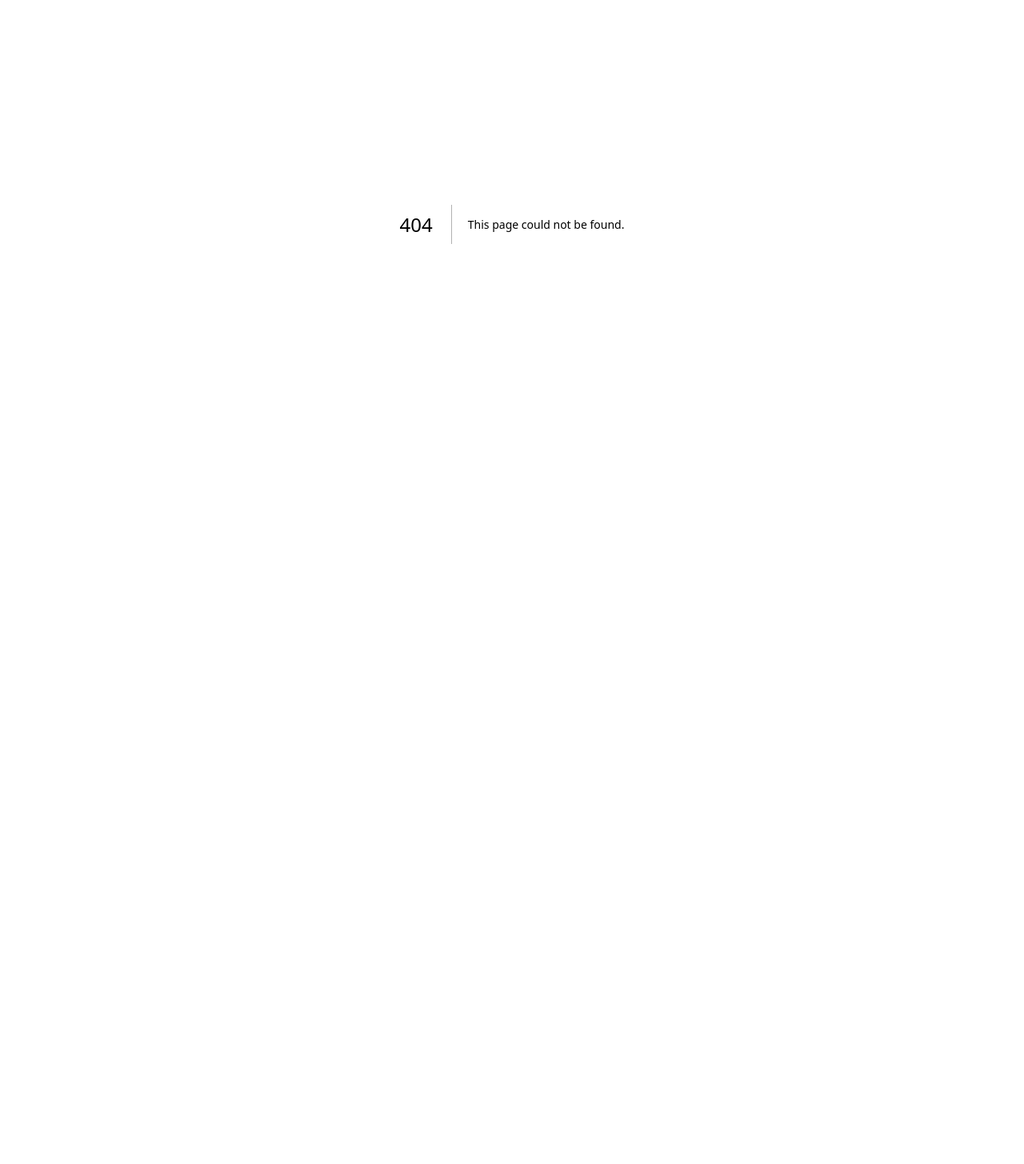
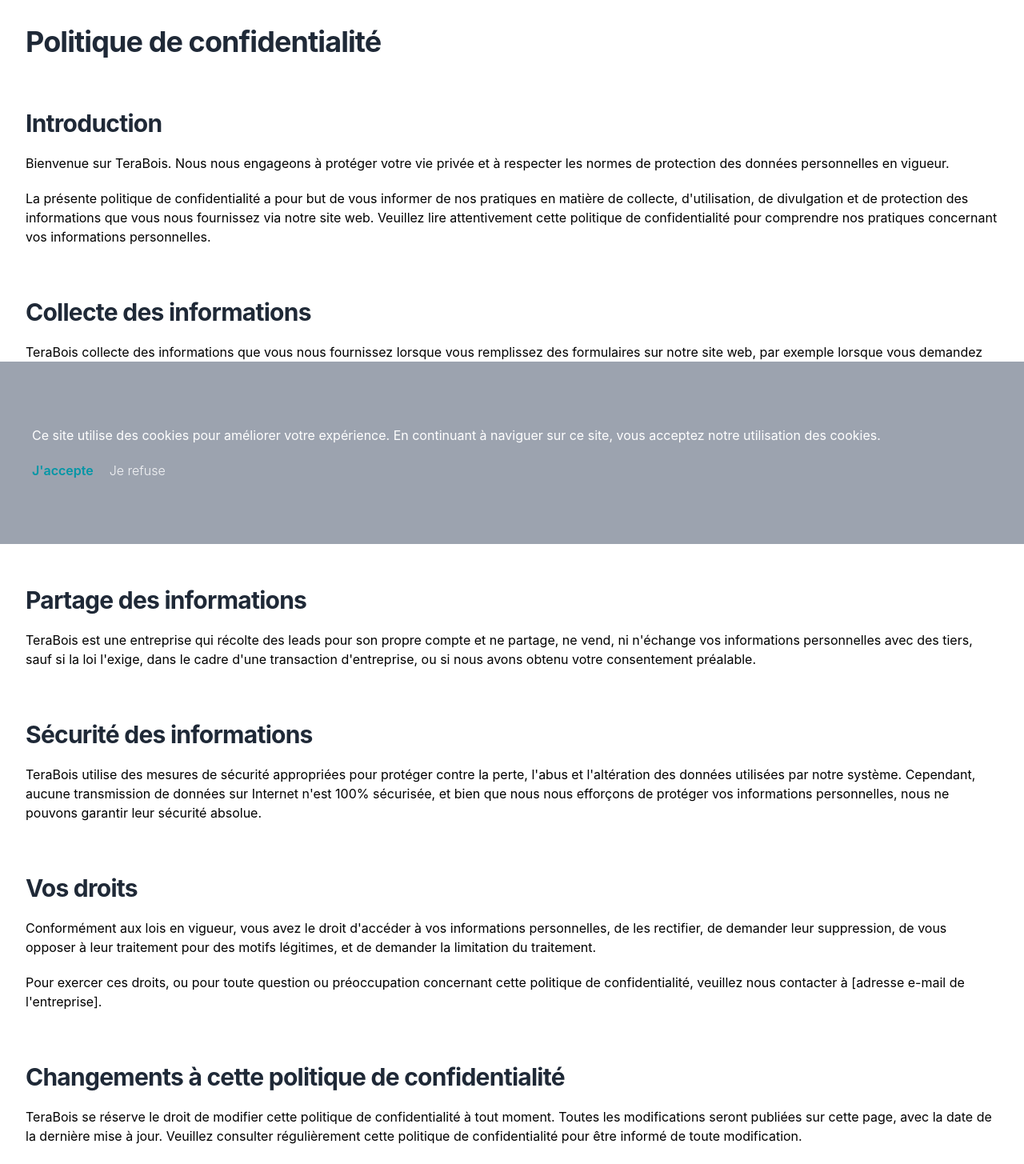
Before and after one commit to magicniclus/terabois, a Next.js app: page /politique-de-confidentialite in a window 1280 px wide. Before the commit this address had no page. Shown: the part 120-1575 px from the top of the page at 80% size. Before the commit the page ends 800 px from the top, so only its background shows below. Built offline with nearby package versions, Linux system fonts and the light colour scheme.

Commit message:
Create index.js

```diff
--- /dev/null
+++ b/pages/politique-de-confidentialite/index.js
@@ -0,0 +1,112 @@
+import React from "react";
+import Global from "../../layouts/Global";
+
+const index = () => {
+  return (
+    <Global>
+      <div className="mx-auto max-w-7xl  px-6 lg:px-8 pb-10">
+        <h1 className="text-3xl font-bold tracking-tight text-gray-800 sm:text-4xl  mt-16">
+          Politique de confidentialité
+        </h1>
+        <h2 className="text-2xl font-bold tracking-tight text-gray-800 sm:text-3xl  mt-16">
+          Introduction
+        </h2>
+        <p className="text-nomral font-normal mt-5">
+          Bienvenue sur TeraBois. Nous nous engageons à protéger votre vie
+          privée et à respecter les normes de protection des données
+          personnelles en vigueur.
+        </p>
+        <p className="text-nomral font-normal mt-5">
+          La présente politique de confidentialité a pour but de vous informer
+          de nos pratiques en matière de collecte, d'utilisation, de divulgation
+          et de protection des informations que vous nous fournissez via notre
+          site web. Veuillez lire attentivement cette politique de
+          confidentialité pour comprendre nos pratiques concernant vos
+          informations personnelles.
+        </p>
+        <h2 className="text-2xl font-bold tracking-tight text-gray-800 sm:text-3xl  mt-16">
+          Collecte des informations
+        </h2>
+        <p className="text-nomral font-normal mt-5">
+          TeraBois collecte des informations que vous nous fournissez lorsque
+          vous remplissez des formulaires sur notre site web, par exemple
+          lorsque vous demandez un devis pour une rénovation. Les informations
+          collectées peuvent inclure votre nom, adresse e-mail, numéro de
+          téléphone, adresse et autres détails relatifs à votre projet de
+          rénovation.
+        </p>
+        <h2 className="text-2xl font-bold tracking-tight text-gray-800 sm:text-3xl  mt-16">
+          Utilisation des informations
+        </h2>
+        <p className="text-nomral font-normal mt-5">
+          TeraBois utilise les informations recueillies pour vous fournir des
+          devis précis, répondre à vos questions, communiquer avec vous au sujet
+          de nos services, et améliorer nos offres et services.
+        </p>
+        <h2 className="text-2xl font-bold tracking-tight text-gray-800 sm:text-3xl  mt-16">
+          Partage des informations
+        </h2>
+        <p className="text-nomral font-normal mt-5">
+          TeraBois est une entreprise qui récolte des leads pour son propre
+          compte et ne partage, ne vend, ni n'échange vos informations
+          personnelles avec des tiers, sauf si la loi l'exige, dans le cadre
+          d'une transaction d'entreprise, ou si nous avons obtenu votre
+          consentement préalable.
+        </p>
+        <h2 className="text-2xl font-bold tracking-tight text-gray-800 sm:text-3xl  mt-16">
+          Sécurité des informations
+        </h2>
+        <p className="text-nomral font-normal mt-5">
+          TeraBois utilise des mesures de sécurité appropriées pour protéger
+          contre la perte, l'abus et l'altération des données utilisées par
+          notre système. Cependant, aucune transmission de données sur Internet
+          n'est 100% sécurisée, et bien que nous nous efforçons de protéger vos
+          informations personnelles, nous ne pouvons garantir leur sécurité
+          absolue.
+        </p>
+        <h2 className="text-2xl font-bold tracking-tight text-gray-800 sm:text-3xl  mt-16">
+          Vos droits
+        </h2>
+        <p className="text-nomral font-normal mt-5">
+          Conformément aux lois en vigueur, vous avez le droit d'accéder à vos
+          informations personnelles, de les rectifier, de demander leur
+          suppression, de vous opposer à leur traitement pour des motifs
+          légitimes, et de demander la limitation du traitement.
+        </p>
+        <p className="text-nomral font-normal mt-5">
+          Pour exercer ces droits, ou pour toute question ou préoccupation
+          concernant cette politique de confidentialité, veuillez nous contacter
+          à [adresse e-mail de l'entreprise].
+        </p>
+        <h2 className="text-2xl font-bold tracking-tight text-gray-800 sm:text-3xl  mt-16">
+          Changements à cette politique de confidentialité
+        </h2>
+        <p className="text-nomral font-normal mt-5">
+          TeraBois se réserve le droit de modifier cette politique de
+          confidentialité à tout moment. Toutes les modifications seront
+          publiées sur cette page, avec la date de la dernière mise à jour.
+          Veuillez consulter régulièrement cette politique de confidentialité
+          pour être informé de toute modification.
+        </p>
+        <p className="text-nomral font-normal mt-5">
+          Dernière mise à jour : 30/05/2023
+        </p>
+        <h2 className="text-2xl font-bold tracking-tight text-gray-800 sm:text-3xl  mt-16">
+          Consentement
+        </h2>
+        <p className="text-nomral font-normal mt-5">
+          En utilisant notre site web, vous consentez à la collecte, à
+          l'utilisation et au partage de vos informations tel que décrit dans
+          cette politique de confidentialité. Si vous n'êtes pas d'accord avec
+          cette politique, veuillez ne pas utiliser notre site web.
+        </p>
+        <p className="text-nomral font-normal mt-5">
+          Pour toute question relative à notre politique de confidentialité,
+          n'hésitez pas à nous contacter à [adresse e-mail de l'entreprise].
+        </p>
+      </div>
+    </Global>
+  );
+};
+
+export default index;
```
